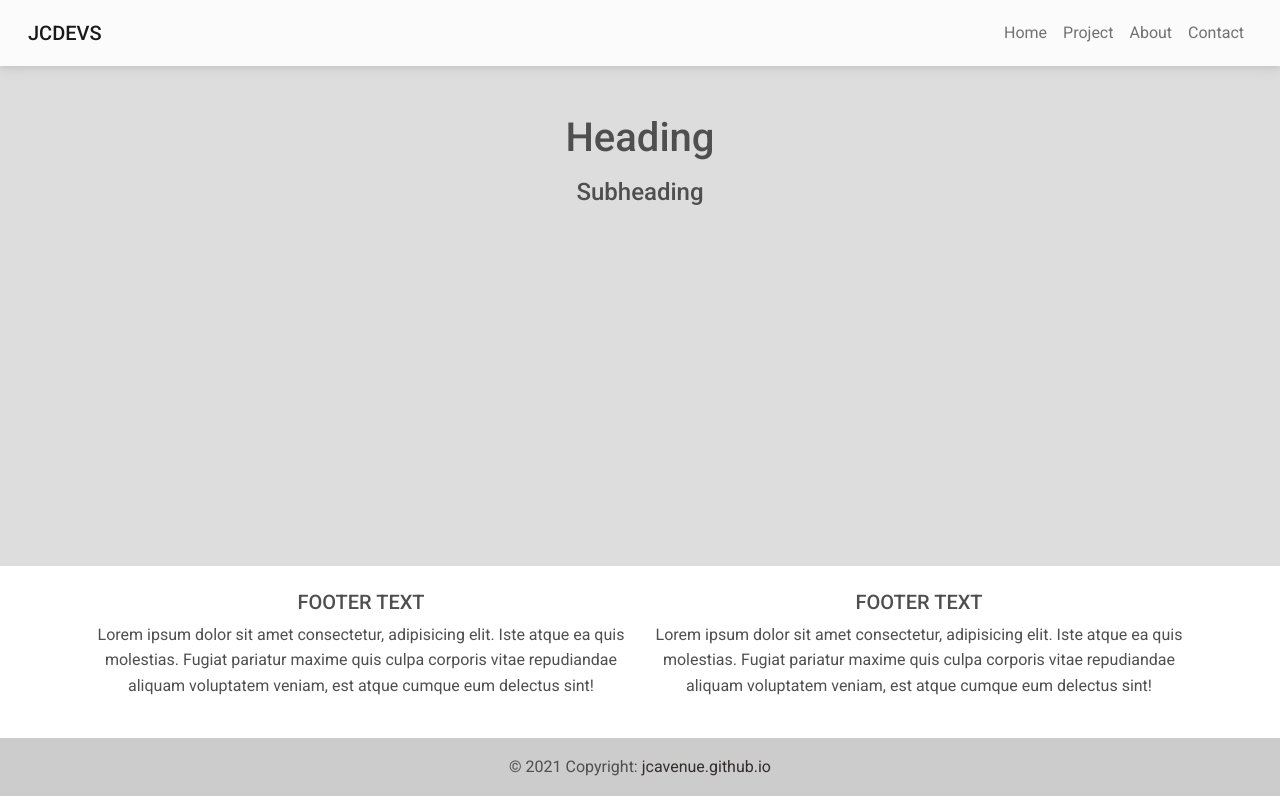
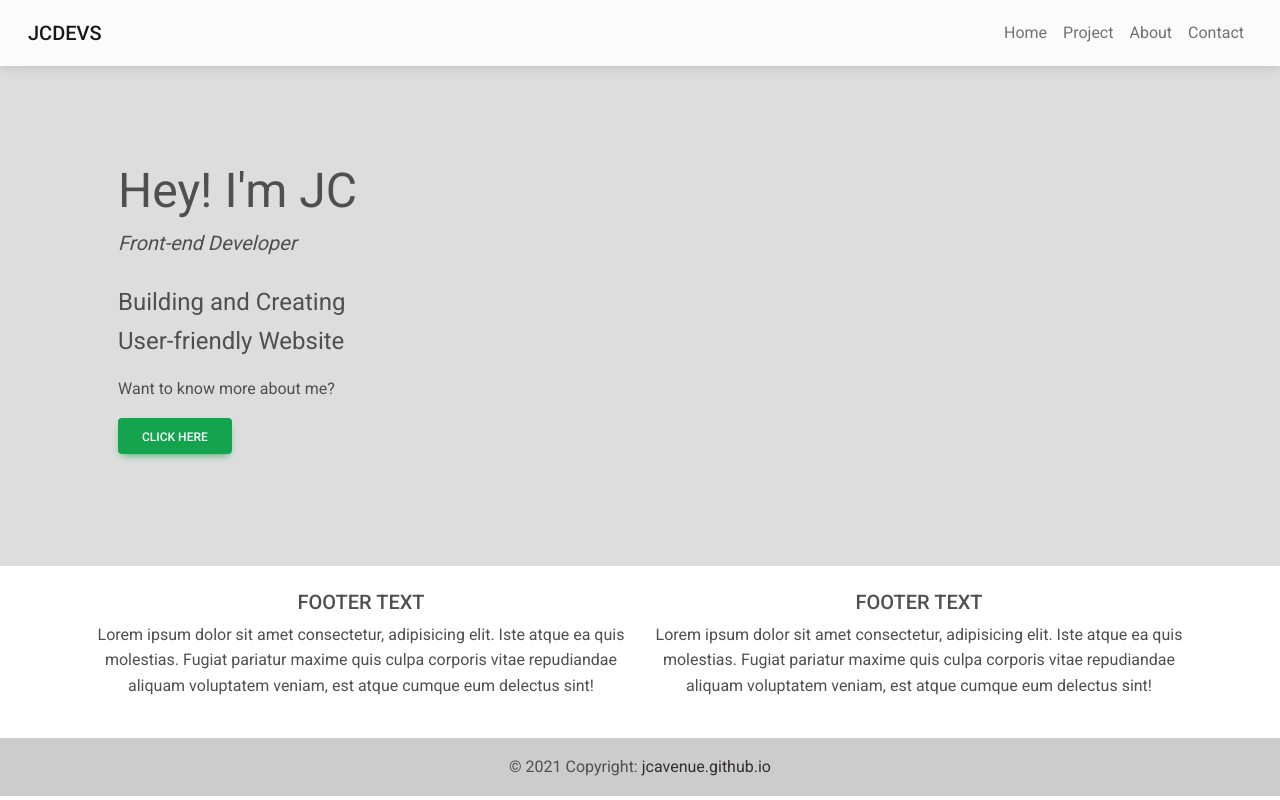
Before and after one commit to jcavenue/jcavenue.github.io, a React (Create React App) app: page / in a window 1280 px wide. Built offline with nearby package versions, Linux system fonts and the light colour scheme.

Commit message:
Initial design for Home.js

```diff
--- a/src/Assets/index.css
+++ b/src/Assets/index.css
@@ -5,6 +5,7 @@ body {
 header {
 	position: sticky;
 	top: 0;
+	z-index: 2;
 }
 
 .bg-DDDDDD {
--- a/src/Components/Header.js
+++ b/src/Components/Header.js
@@ -19,7 +19,7 @@ export default function Header() {
 		<header>
 			<MDBNavbar expand='md' light bgColor='light' className="p-3" >
 				<MDBContainer fluid>
-					<MDBNavbarBrand tag="span" className='mb-0 h1'>JCDEVS</MDBNavbarBrand>
+					<MDBNavbarBrand tag="span" className='m-auto mb-0 h1'>JCDEVS</MDBNavbarBrand>
 					<MDBNavbarToggler
 						type='button'
 						aria-expanded='false'
--- a/src/Components/Home.js
+++ b/src/Components/Home.js
@@ -1,12 +1,35 @@
-import { withRouter } from "react-router-dom";
+import { withRouter, Link } from "react-router-dom";
+import { MDBContainer, MDBRow, MDBCol, MDBTypography, MDBBtn } from 'mdb-react-ui-kit';
 
 const Home = () => {
 
 	return (
-		<div className='p-5 text-center bg-DDDDDD' style={{ height: 500,}}>
-        <h1 className='mb-3'>Heading</h1>
-        <h4 className='mb-3'>Subheading</h4>
+		<div className='p-5 bg-DDDDDD ' style={{ height: 500,}}>
+			<MDBContainer>
+				<MDBRow>
+					<MDBCol lg="6" xs="12" className="p-5 text-md-start text-center">
+						<MDBTypography variant='h1' className="display-5">Hey! I'm JC</MDBTypography>
+						<p className="fst-italic fs-5 mb-4"> Front-end Developer</p>
+						<p className="fs-4 mb-3">
+							Building and Creating <br/>
+							User-friendly Website
+						</p>
+						<p>
+							Want to know more about me?
+						</p>
+						<p>
+							<Link to="/Project">
+								<MDBBtn color='success'>Click Here</MDBBtn>
+							</Link>
+						</p>
+					</MDBCol>
+					<MDBCol lg="6" xs="12">
+
+					</MDBCol>
+				</MDBRow>
+			</MDBContainer>
     </div>
+
 	)
 }
 
```
